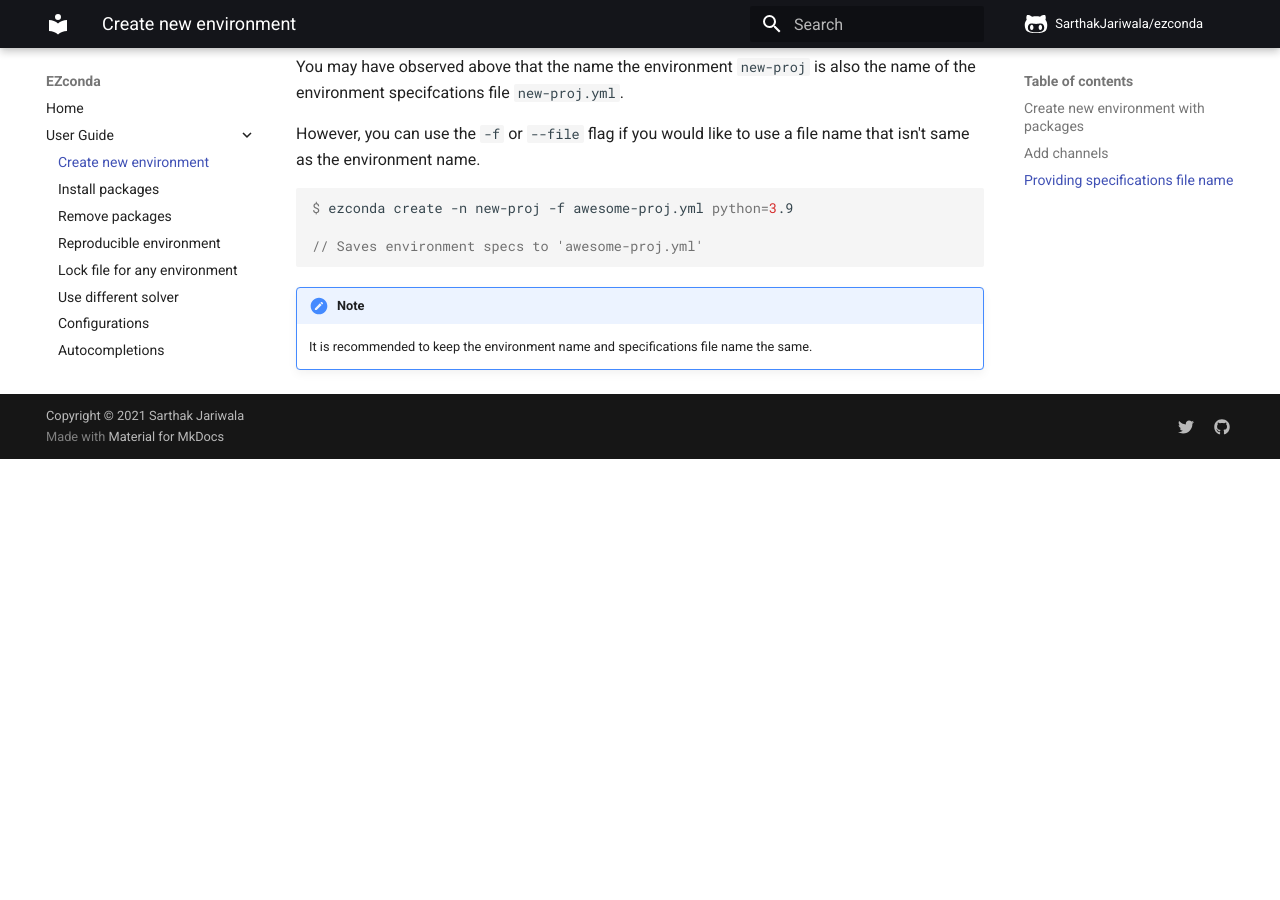
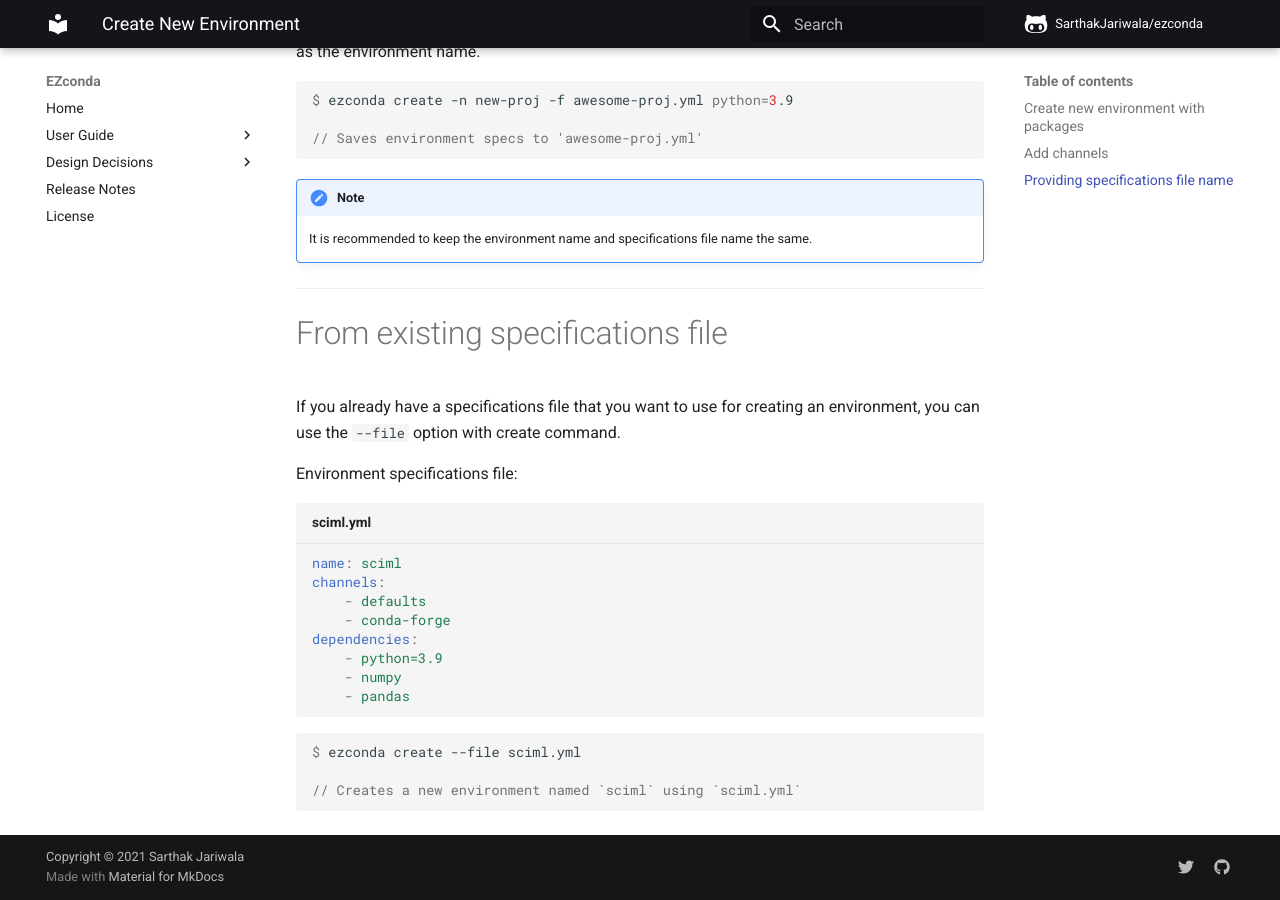
Before and after one commit to SarthakJariwala/ezconda, an MkDocs documentation site: the page built from docs/user_guide/create_new_env.md, in a window 1280 px wide and 900 px high, scrolled down 1814 px. Built offline with MkDocs 1.6.1 and Material for MkDocs 9.7.7, drawn with Linux system fonts in a browser that asks for light colours; comment, search, counter and statistics services are not loaded; before the commit the page ends 2273 px from its top, so only the background shows below that; some of the changed text lies outside the part shown.

Commit message:
add docs for new --file option

````diff
--- a/docs/user_guide/create_new_env.md
+++ b/docs/user_guide/create_new_env.md
@@ -45,7 +43,7 @@
     You can disable it by passing `--no-lock` option.
 
 !!! Note
-    You will learn more about lock file later in the docs.
+    You can learn more about lock file [in the docs](recreate_env.md/#platform-specific-lock-files).
 
 
 ## Add channels
@@ -88,3 +86,32 @@
 
 !!! Note
     It is recommended to keep the environment name and specifications file name the same.
+
+
+---
+
+# From existing specifications file
+
+If you already have a specifications file that you want to use for creating an environment, you can use the `--file` option with create command.
+
+Environment specifications file:
+
+```yaml title="sciml.yml"
+name: sciml
+channels:
+    - defaults
+    - conda-forge
+dependencies:
+    - python=3.9
+    - numpy
+    - pandas
+```
+
+<div class="termy">
+
+```console
+$ ezconda create --file sciml.yml
+
+// Creates a new environment named `sciml` using `sciml.yml`
+```
+</div>
--- a/mkdocs.yml
+++ b/mkdocs.yml
@@ -38,7 +38,9 @@
 nav:
   - Home : "index.md"
   - User Guide:
-    - Create new environment : "user_guide/create_new_env.md"
+    - Create new environment:
+      - From scratch : "user_guide/create_new_env/#create-new-environment"
+      - Using existing file : "user_guide/create_new_env/#from-existing-specifications-file"
     - Install packages : "user_guide/install_packages.md"
     - Remove packages : "user_guide/remove_packages.md"
     - Reproducible environment : "user_guide/recreate_env.md"
````
Also changed, not shown: other parts of docs/user_guide/create_new_env.md (+0 -2 lines).
